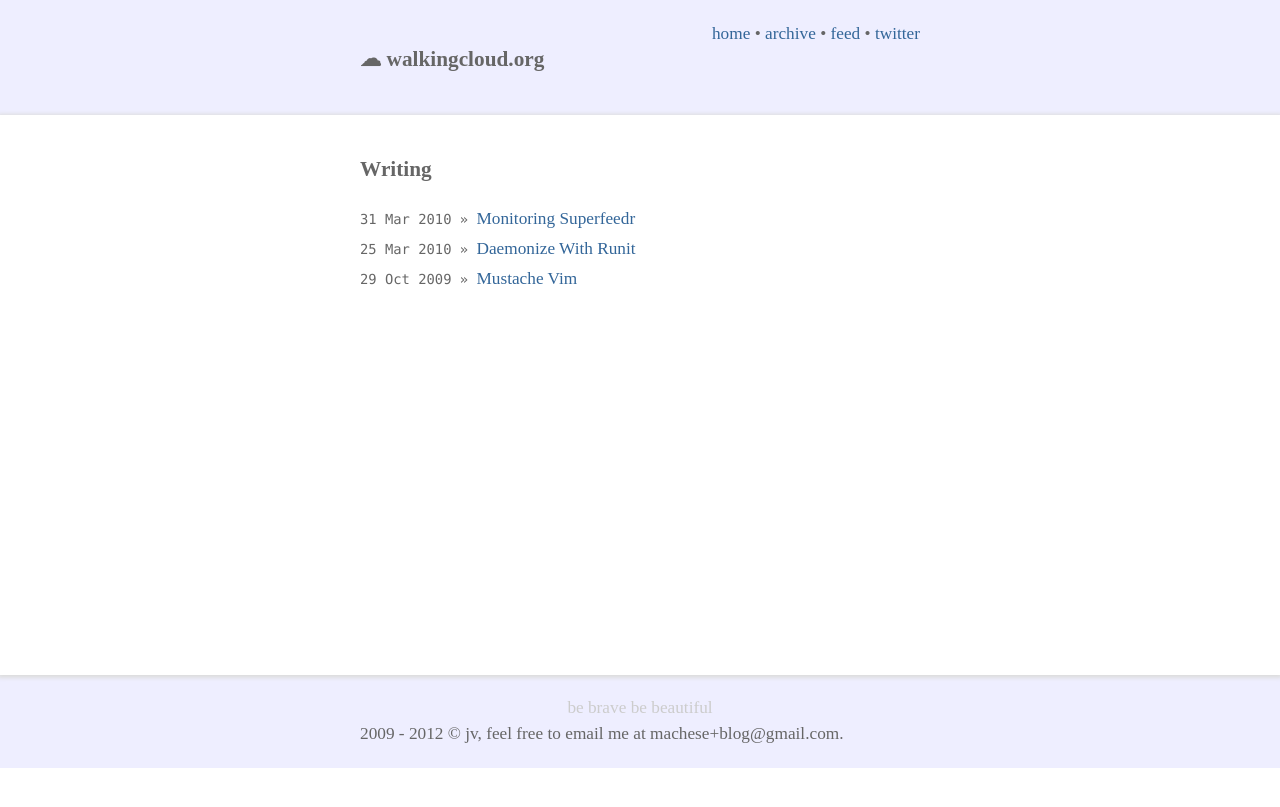
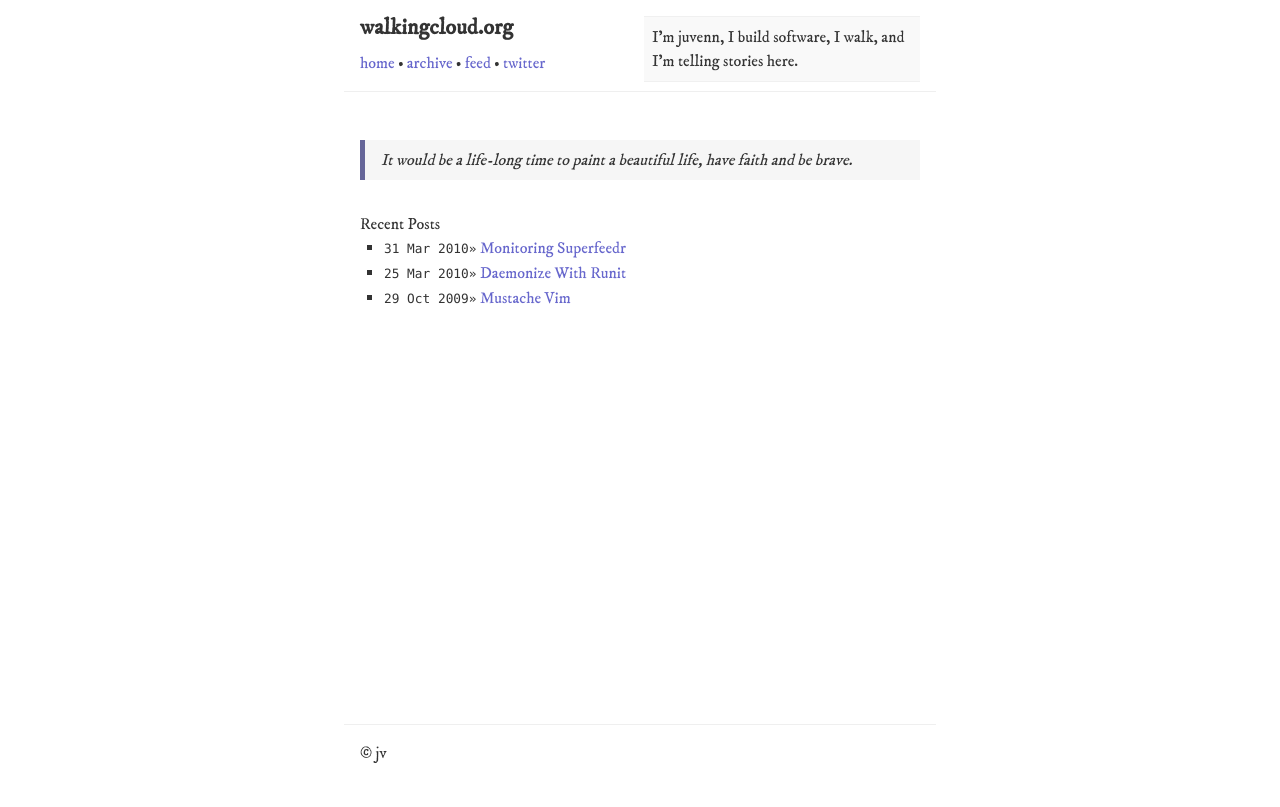
Before and after one commit to juvenn/juvenn.github.io, a Jekyll site: the page built from index.md, in a window 1280 px wide. Shown: the top 807 px of the page. Built offline with Jekyll 4.4.1, drawn with Linux system fonts in a browser that asks for light colours; some web fonts are replaced; Markdown is read by kramdown in place of the engine named in the settings.

Commit message:
New print-like topography based design

```diff
--- a/_config.yml
+++ b/_config.yml
@@ -1,4 +1,6 @@
 # permalink: pretty
 permalink: /:year/:month/:title
-markdown: rdiscount
+
+# redcarpet rdiscount kramdown maruku
+markdown: kramdown
 pygments: true
--- a/_layouts/default.html
+++ b/_layouts/default.html
@@ -2,9 +2,9 @@
 <html>
 <head>
    <meta http-equiv="content-type" content="text/html; charset=utf-8" />
-   <meta name="viewport" content="width=device-width, initial-scale=1, maximum-scale=1" />
+   <meta name="viewport" content="width=device-width" />
    <title>{{ page.title }} - walkingcloud.org</title>
-   <meta name="author" content="jüvenn woo" />
+   <meta name="author" content="Jüvenn Woo" />
    <link rel="shortcut icon" href="/media/images/favicon.ico" />
 
    <!--
@@ -19,20 +19,26 @@
 <body>
 
   <div id="hd" class="container">
-    <div class="nav column">
-      <nav>
+    <div class="column">
+      <h1 id="headline">
+	<span class="" style="">walking</span><span class=""
+	  style="">cloud</span>.org
+      </h1>
+      <div id="about">I'm juvenn, I build software, I walk, and I'm
+	telling stories here.
+      </div>
+      <nav id="nav">
       <a href="/">home</a>
       &bull;
-      <a rel="archives" href="/archive.html">archive</a>
+      <a rel="archives" href="/archive">archive</a>
       &bull;
       <a title="feed" href="http://feeds.feedburner.com/walking-cloud">feed</a>
       &bull;
       <a rel="me" title="twitter"
 	href="http://twitter.com/juvenn">twitter</a>
       </nav>
-      <h2 id="headline">
-	<span class="author">☁  walkingcloud.org</span>
-      </h2>
+      <div class="clearfix"></div>
+
     </div>
   </div>
   <div id="bd" class="container">
@@ -42,9 +48,7 @@
   </div>
   <div id="ft" class="container">
     <div class="column">
-      <p class="quote">be brave be beautiful</p>
-      <p class="copyright">2009 - 2012 &copy; jv, feel free to email me
-      at machese+blog@gmail.com.
+      <p class="copyright">&copy; jv
       </p>
     </div>
   </div>
--- a/index.html
+++ /dev/null
@@ -1,14 +0,0 @@
----
-layout: default
-title: ☁
----
-
-<div id="home">
-  <h2>Writing</h2>
-  <ul class="posts">
-    {% for post in site.posts %}
-      <li><span class="timestamp">{{ post.date | date_to_string }}</span><a href="{{ post.url }}">{{ post.title }}</a></li>
-    {% endfor %}
-  </ul>
-
-</div>
--- /dev/null
+++ b/index.md
@@ -0,0 +1,19 @@
+---
+layout: default
+title: ☁
+---
+
+<div id="home">
+
+  <blockquote> It would be a life-long time to paint a beautiful life,
+have faith and be brave.  </blockquote>
+
+  <ul class="posts"> Recent Posts
+    {% for post in site.posts %}
+    <li>
+    <span class="timestamp">{{ post.date | date_to_string }}</span>
+    <a href="{{ post.url }}">{{ post.title }}</a></li>
+    {% endfor %}
+  </ul>
+
+</div>
--- a/media/css/style.css
+++ b/media/css/style.css
@@ -1,36 +1,54 @@
-body {font-size:13px/1.231;color:#666;background:#eef;}
+@import url(http://fonts.googleapis.com/css?family=IM+Fell+DW+Pica|Gentium+Book+Basic:400,700,400italic,700italic);
+
+body {font-family:"IM Fell DW Pica",serif;font-size:100%;color:#333;}
 /* Desktop */
-@media all and (min-width: 600px) {.column{width:560px;margin:0 auto;}}
+@media all and (min-width: 600px)  {
+  .column{width:560px;margin:0 auto;}
+  #headline {float:left;}
+  #about {float:right;}
+  nav {clear:left;}
+}
 /* Mobile */
-@media all and (max-width: 600px) {.column{margin:0 1em;}}
+@media all and (max-width: 600px) {
+  .column{margin:0;}
+  nav {padding-top:1em;}
+}
 
 h1,h2,h3,h4,h5,h6 {font-weight:bold}
-h1,h2,h3 {margin:1em 0;}
+h1,h2,h3 {padding:1em 0;}
 h1 {font-size:138.5%;}
 h2 {font-size:123.1%;}
 h3 {font-size:108%;}
 
-a {color:#369;text-decoration:none;}
-a:visited {color:#936;}
+a {color:#66c;text-decoration:none;}
+a:visited {color:#669;}
 a:hover {text-decoration:underline;}
 
-nav {float:right;color:#666;}
-#headline {clear:both;padding:0;}
-.column {font-size:1.08em;line-height:1.5em;padding:1.2em 0;}
-#bd {background:#fff;min-height:560px;box-shadow:0 1px 4px 2px #ddd;}
+.column {line-height:1.5em;padding:1em;}
+#hd h1 {padding-top:0;padding-bottom:.5em;}
+#about {width:260px;padding:.5em;background:#f9f9f9;border:1px solid #f0f0f0;border-width:1px 0;}
+#bd h1 {color:#903;}
+#bd .column {min-height:600px;border:solid #efefef;border-width:1px 0;}
+
+sup {font-size:.8em;vertical-align:super;}
+sup:before {content:"[";}
+sup:after {content:"]";}
+blockquote {font-style:italic;border-left:5px solid #669;padding:.5em 1em;background:#f6f6f6;margin:2em 0;}
+ol {list-style:decimal;}
+ul {list-style:square;}
+li {margin-left:1.5em;}
+em {font-style:italic;}
+strong {font-weight:bold;}
 
 .posts { margin-bottom: 2em; }
-.posts li {list-style-type:none;line-height:1.75em; }
-.posts .timestamp:after { content: " » "; }
+.posts ul {list-style-type:none;}
+.posts .timestamp:after { content: "»"; }
 .posts .timestamp {font-family:Monaco,monospace;font-size:80%;}
 
+.footnotes {margin-top:2em;}
 #post {border-bottom:1px #eee solid;padding-bottom:1em;}
-#post p {padding:.5em 0;}
+#post p {font-family:"Gentium Book Basic",serif;padding:.5em 0;}
 #post .meta:before { content: "⌚ "; }
-#post p:last-child:after { content:" ♨"; }
-#post ul, #post ol {margin-left:1.25em;}
 #post pre {color:#fff;padding:.8em .4em;border-radius:5px;background:#666;margin:.25em 0;}
 #post code {font-size:.9em;padding:0 .4em;}
 #post pre code { display: block; }
-
-p.quote {text-align:center;color:#ccc;}
```
